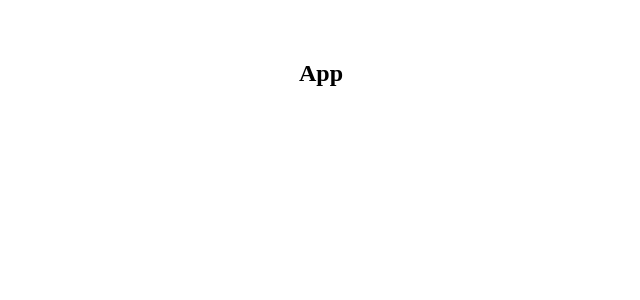
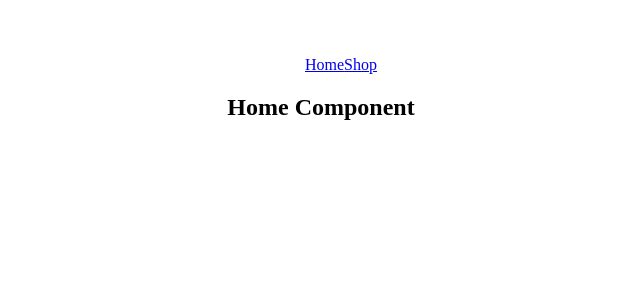
Before and after one commit to andrebarros7201/shopping-cart, a React (Vite) app: page / in a window 1280 px wide. Shown: the top 300 px of the page, without its empty margins (319-959 px from the left). Built offline with nearby package versions, Linux system fonts and the light colour scheme.

Commit message:
add navigation between pages

```diff
--- a/src/App.jsx
+++ b/src/App.jsx
@@ -1,9 +1,12 @@
 import "./App.css";
+import Navbar from "./components/Navbar.jsx";
+import { Outlet } from "react-router-dom";
 
 function App() {
   return (
     <>
-      <h2>App</h2>
+      <Navbar />
+      <Outlet />
     </>
   );
 }
```
Also changed, not shown: src/main.jsx (+13 -2 lines), src/routes.jsx (deleted, +0 -15 lines).
